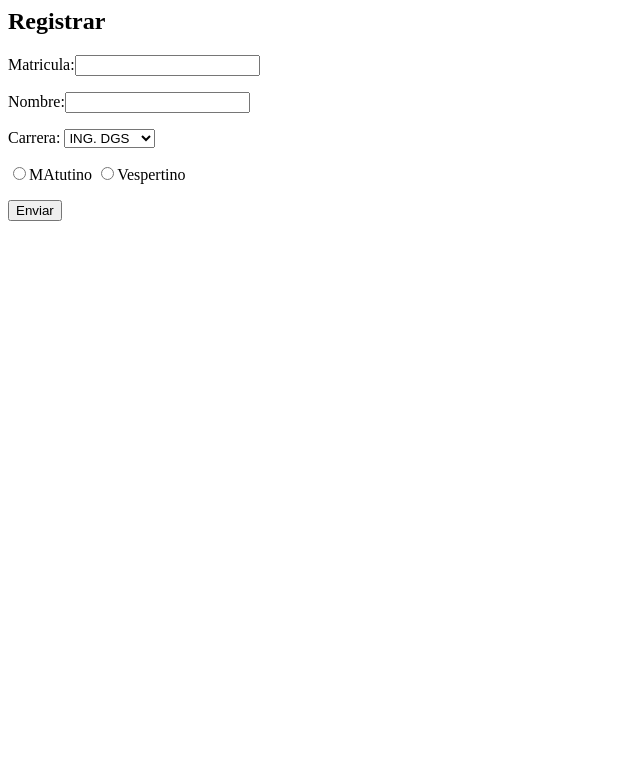
After one commit to Vidaguilar/Proyecto-django, a Django app: page /formulario/ in a window 1280 px wide. The commit adds this page. Shown: the top 783 px of the page, without its empty margins (0-640 px from the left). Run offline with Django 4.2, Linux system fonts and the light colour scheme.

Commit message:
Ya esta este el que sigue

```diff
--- a/prueba/inicio/templates/inicio/encabezado.html
+++ b/prueba/inicio/templates/inicio/encabezado.html
@@ -5,7 +5,7 @@
 <body>
 <!--MENÚ-->
 <a href="{% url 'principal' %}">Home</a>
-
+<a href="{% url 'formulario' %}">formulario</a>
 <a href="{% url 'contacto' %}">Contactanos</a>
 <!-- CONTENIDO -->
 {% block contenido %} <!--Template Tag-->
--- /dev/null
+++ b/prueba/inicio/templates/inicio/formulario.html
@@ -0,0 +1,12 @@
+<h2>Registrar</h2>
+    <p>Matricula:<input type="text"></p>
+    <p>Nombre:<input type="text"></p>
+    <p>Carrera:
+        <select name="Carrera" >
+        <option >ING. DGS</option>
+        <option>ING. EVND</option>
+    </select>
+    </p>
+    <input type="radio" name="Turno" id="">MAtutino
+    <input type="radio" name="Turno" id="">Vespertino
+    <p><input type="button"  name="enviar" value="Enviar"></p>
--- a/prueba/inicio/views.py
+++ b/prueba/inicio/views.py
@@ -13,3 +13,7 @@ def  principal (request):
 def contacto (request):
 
     return render(request,"inicio/contacto.html")
+
+def formulario(request):
+
+    return render(request,"inicio/formulario.html")
--- a/prueba/prueba/urls.py
+++ b/prueba/prueba/urls.py
@@ -20,4 +20,5 @@ urlpatterns = [
     path('admin/', admin.site.urls),
     path('',views.principal, name="principal"),
     path('cont/',views.contacto, name="contacto"),
+    path('formulario/',views.formulario, name="formulario"),
 ]
```
